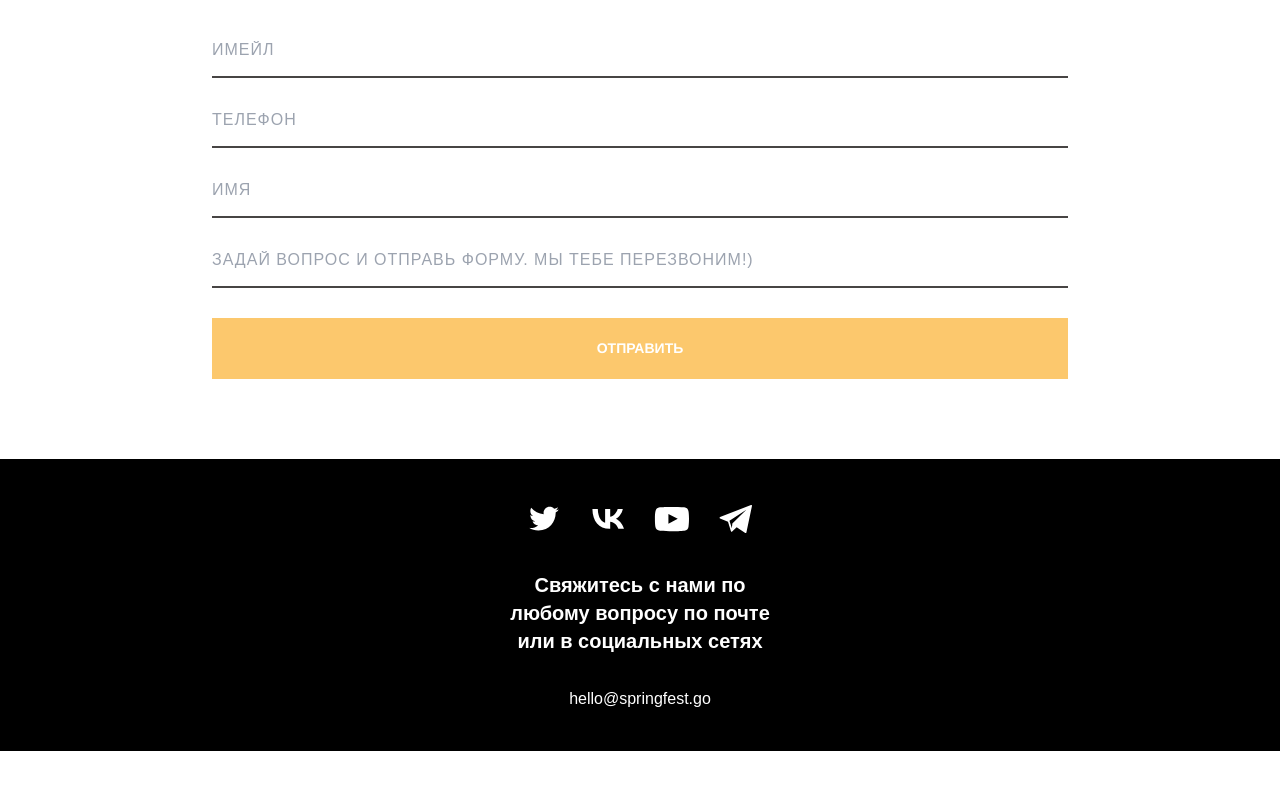
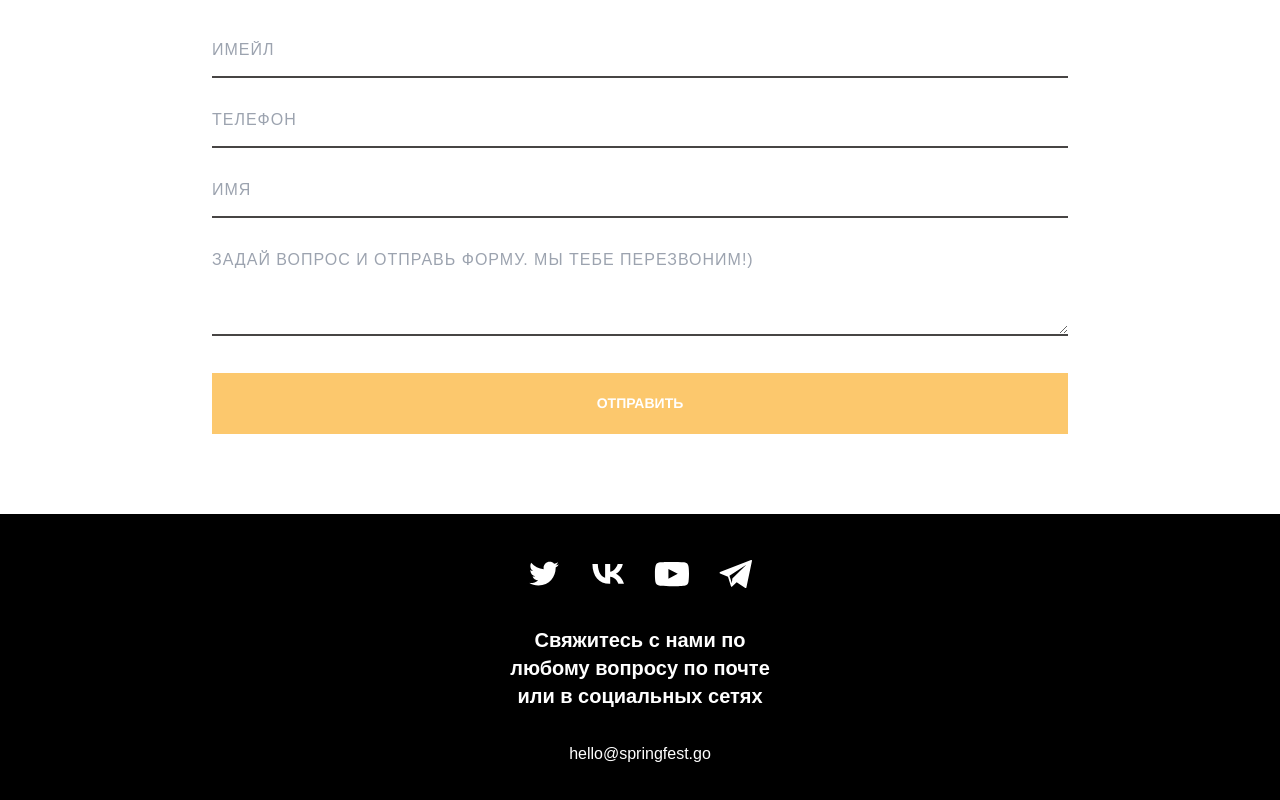
Before and after one commit to BekzodRahmonjonov/zira_fest, a Vue app: page / in a window 1280 px wide. Shown: the part 5043-5843 px from the top of the page. Before the commit the page ends 5794 px from the top, so only its background shows below. Built offline with nearby package versions, Linux system fonts and the light colour scheme; a web font is replaced by a local one; what vue-yandex-maps would draw is missing.

Commit message:
removed last commit -m

```diff
--- a/src/views/HomeView.vue
+++ b/src/views/HomeView.vue
@@ -435,7 +435,7 @@
           </div>
           <div class="message">
             <label for="message"></label>
-            <input type="text" name="message" v-model="message" placeholder="Задай вопрос и отправь форму. Мы тебе перезвоним!)" id="message" cols="30" rows="3" required />
+            <textarea name="message" v-model="message" placeholder="Задай вопрос и отправь форму. Мы тебе перезвоним!)" id="message" cols="30" rows="3" required></textarea>
           </div>
           <div class="submit">
             <input type="submit" value="Отправить" id="form_button" />
```
